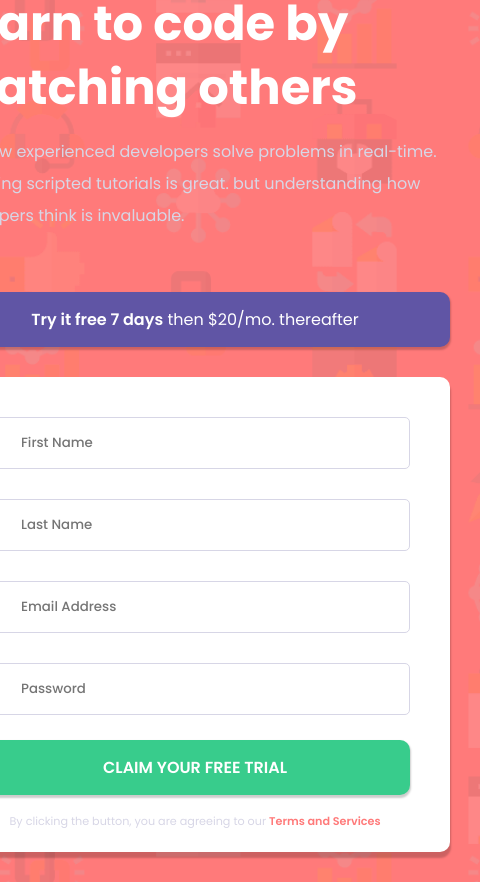
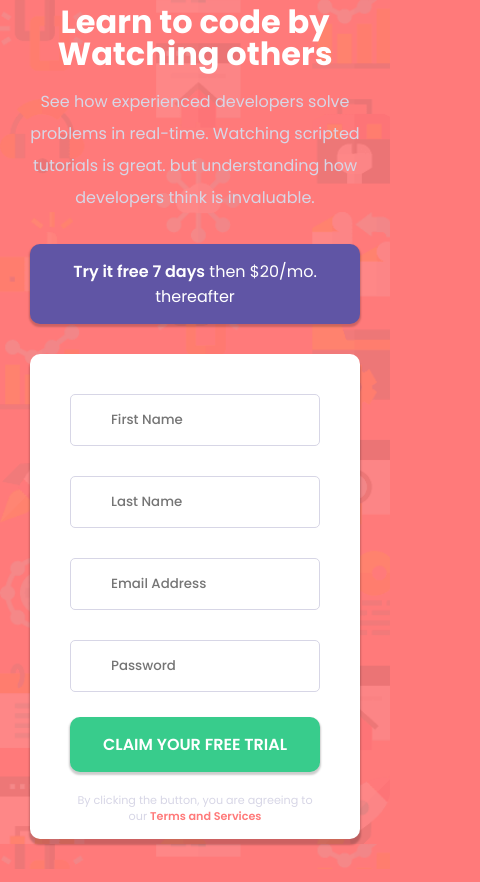
Before and after one commit to pedro-drosa/Signup-Form, a React (Vite) app: page / in a window 390 px wide. Shown: the whole page, 480 px wide, since content can reach past the window. Built offline with nearby package versions, Linux system fonts and the light colour scheme.

Commit message:
fix(SignUp): adjusting layout for smaller screens

```diff
--- a/src/pages/SignUp/styles.module.scss
+++ b/src/pages/SignUp/styles.module.scss
@@ -59,3 +59,29 @@
     }
   }
 }
+
+@media (max-width: 550px) {
+  .content {
+    text-align: center;
+
+    & > section {
+      h1 {
+        font-size: 2rem;
+        line-height: 2rem;
+      }
+
+      p {
+        margin-bottom: -30px;
+      }
+    }
+  }
+
+  .form {
+    min-width: fit-content;
+
+    p {
+      line-height: 1rem !important;
+      padding: 10px 0 30px 0;
+    }
+  }
+}
```
